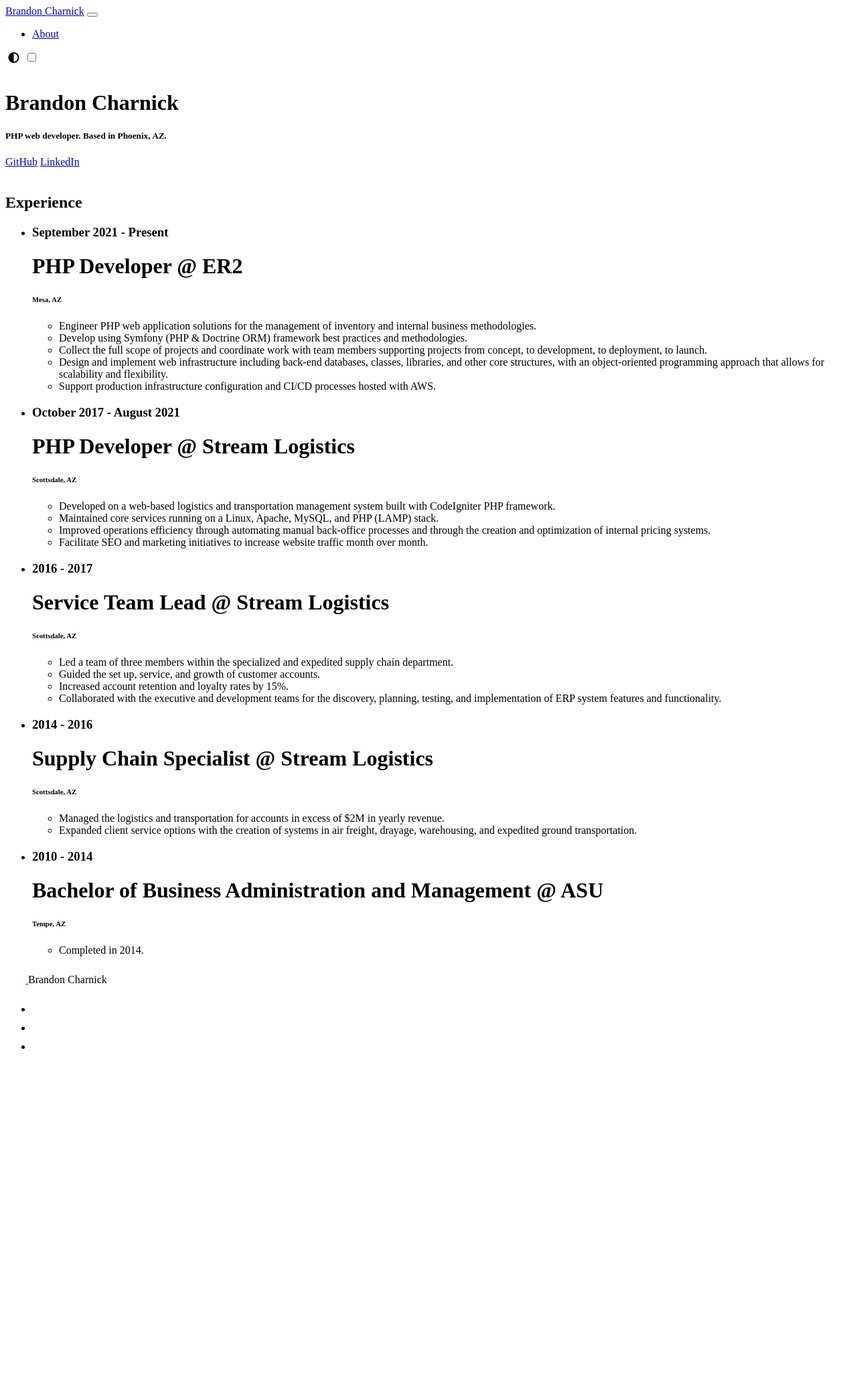
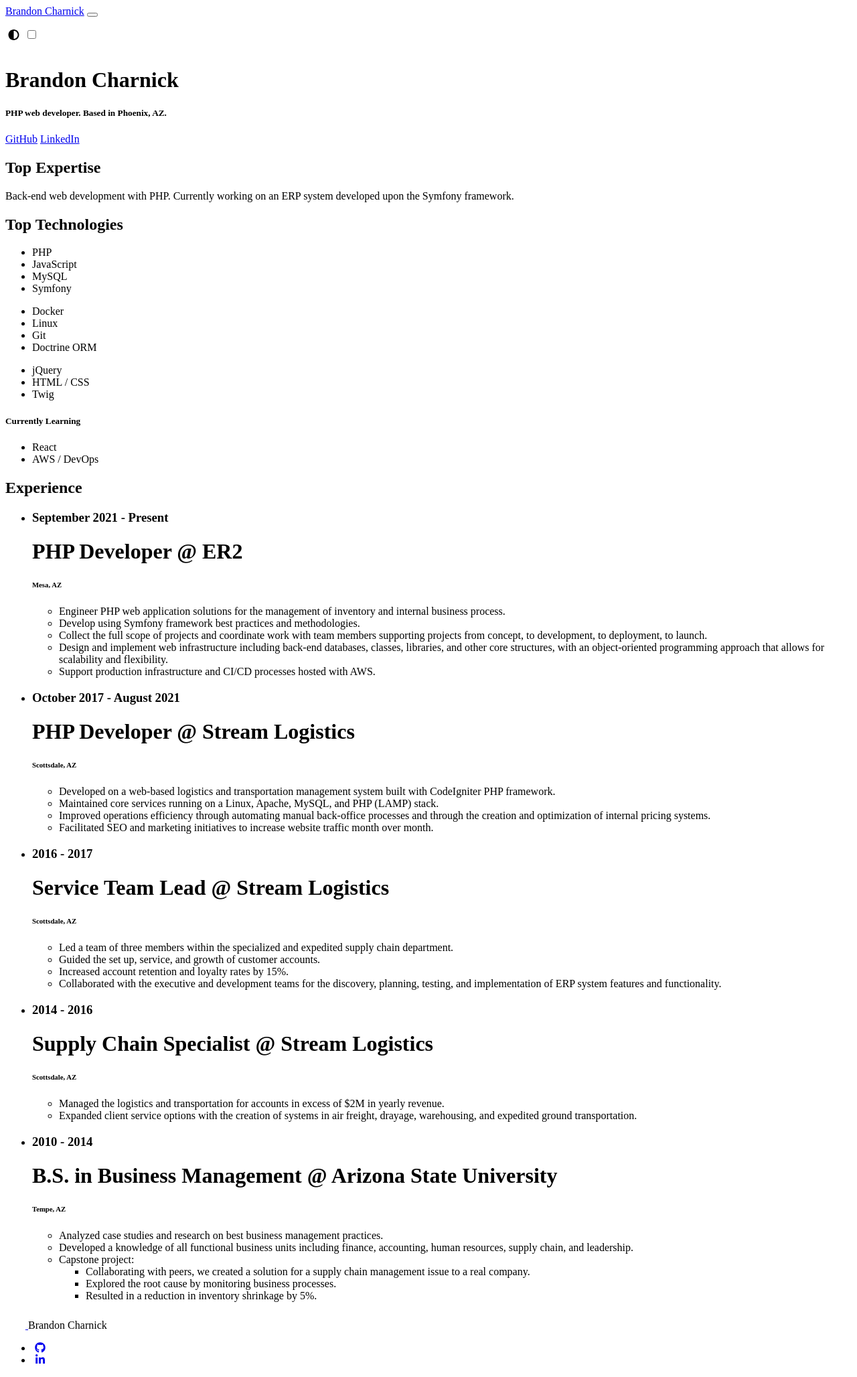
Before and after one commit to brandon-charnick/personal-website-symfony, a Symfony app: template templates/index/index.html.twig in a window 1280 px wide. Shown: the whole page at 67% size. Before the commit the page ends 1566 px from the top, so only its background shows below. Run offline with Twig, Linux system fonts and the light colour scheme; the template is opened without the code that fills it, so the values that code supplies are empty; some libraries are stand-ins or nearby versions.

Commit message:
Index Content
Finished index content.

```diff
--- a/assets/theme/switch.js
+++ b/assets/theme/switch.js
@@ -1,7 +1,3 @@
-/**
- *  Light Switch @version v0.1.4
- */
-
 (function () {
   let light_switch = document.getElementById("light-switch");
   if (!light_switch) {
--- a/templates/base.html.twig
+++ b/templates/base.html.twig
@@ -32,9 +32,9 @@
 				</button>
 				<div class="collapse navbar-collapse" id="navbarNavDropdown">
 					<ul class="navbar-nav me-auto">
-						<li class="nav-item">
+						{# <li class="nav-item">
 							<a class="nav-link" href="#">About</a>
-						</li>
+						</li> #}
 						{# <li class="nav-item">
 							<a class="nav-link" href="#">Dashboard</a>
 						</li> #}
@@ -59,7 +59,7 @@
 	{% block body %}
 	{% endblock %}
 
-	<div class="container-lg px-0">
+	<div class="container-lg">
 		<footer class="d-flex flex-wrap justify-content-between align-items-center py-3 my-4">
 			<div class="col-md-4 d-flex align-items-center">
 				<a href="/" class="mb-3 me-2 mb-md-0 text-muted text-decoration-none lh-1">
@@ -70,18 +70,13 @@
 
 			<ul class="nav col-md-4 justify-content-end list-unstyled d-flex">
 				<li class="ms-3">
-					<a class="text-muted" href="#">
-						<svg class="bi" width="24" height="24"><use xlink:href="#twitter"/></svg>
+					<a class="text-muted" target="_blank" href="https://github.com/brandon-charnick">
+						<i width="24" height="24" class="fa-brands fa-github"></i>
 					</a>
 				</li>
 				<li class="ms-3">
-					<a class="text-muted" href="#">
-						<svg class="bi" width="24" height="24"><use xlink:href="#instagram"/></svg>
-					</a>
-				</li>
-				<li class="ms-3">
-					<a class="text-muted" href="#">
-						<svg class="bi" width="24" height="24"><use xlink:href="#facebook"/></svg>
+					<a class="text-muted" target="_blank" href="https://www.linkedin.com/in/brandon-charnick/">
+						<i width="24" height="24" class="fa-brands fa-linkedin-in"></i>
 					</a>
 				</li>
 			</ul>
--- a/templates/index/index.html.twig
+++ b/templates/index/index.html.twig
@@ -20,12 +20,52 @@
 			</div>
 		</div>
 
-		<div class="mt-4 col-lg-12">&nbsp;</div>
+		<div class="row mt-4">
+			<div class="col-lg-12">
+				<h2 class="mt-5">Top Expertise</h2>
+				<p class="mt-4">
+					Back-end web development with PHP. Currently working on an ERP system developed upon the Symfony framework.
+				</p>
+			</div>
+		</div>
+
+		<div class="row mt-4">
+			<div class="col-lg-12">
+				<h2 class="mt-5">Top Technologies</h2>
+				<p class="mt-4">
+					<ul class="list-group list-group-horizontal border-0">
+						<li class="list-group-item border-0 bg-light">PHP</li>
+						<li class="list-group-item border-0 bg-light">JavaScript</li>
+						<li class="list-group-item border-0 bg-light">MySQL</li>
+						<li class="list-group-item border-0 bg-light">Symfony</li>
+					</ul>
+					<ul class="list-group list-group-horizontal border-0">
+						<li class="list-group-item border-0 bg-light">Docker</li>
+						<li class="list-group-item border-0 bg-light">Linux</li>
+						<li class="list-group-item border-0 bg-light">Git</li>
+						<li class="list-group-item border-0 bg-light">Doctrine ORM</li>
+					</ul>
+					<ul class="list-group list-group-horizontal border-0">
+
+						<li class="list-group-item border-0 bg-light">jQuery</li>
+						<li class="list-group-item border-0 bg-light">HTML / CSS</li>
+						<li class="list-group-item border-0 bg-light">Twig</li>
+					</ul>
+				</p>
+				<h5>Currently Learning</h5>
+				<p>
+					<ul class="list-group list-group-horizontal border-0">
+						<li class="list-group-item border-0 bg-light">React</li>
+						<li class="list-group-item border-0 bg-light">AWS / DevOps</li>
+					</ul>
+				</p>
+			</div>
+		</div>
 
 		<div class="row mt-5">
-			<h2 class="mt-5">Experience</h2>
-		</div>
-		<div class="row">
+			<div class="row">
+				<h2>Experience</h2>
+			</div>
 			<div class="timeline-container">
 				<div class="container">
 					<div class="timeline">
@@ -35,13 +75,14 @@
 									<h3 class="date">September 2021 - Present</h3>
 									<h1>PHP Developer @ ER2</h1>
 									<h6>Mesa, AZ</h6>
+
 									<p>
 										<ul>
-											<li>Engineer PHP web application solutions for the management of inventory and internal business methodologies.</li>
-											<li>Develop using Symfony (PHP & Doctrine ORM) framework best practices and methodologies.</li>
+											<li>Engineer PHP web application solutions for the management of inventory and internal business process.</li>
+											<li>Develop using Symfony framework best practices and methodologies.</li>
 											<li>Collect the full scope of projects and coordinate work with team members supporting projects from concept, to development, to deployment, to launch.</li>
 											<li>Design and implement web infrastructure including back-end databases, classes, libraries, and other core structures, with an object-oriented programming approach that allows for scalability and flexibility.</li>
-											<li>Support production infrastructure configuration and CI/CD processes hosted with AWS.</li>
+											<li>Support production infrastructure and CI/CD processes hosted with AWS.</li>
 										</ul>
 									</p>
 								</div>
@@ -56,7 +97,7 @@
 											<li>Developed on a web-based logistics and transportation management system built with CodeIgniter PHP framework.</li>
 											<li>Maintained core services running on a Linux, Apache, MySQL, and PHP (LAMP) stack.</li>
 											<li>Improved operations efficiency through automating manual back-office processes and through the creation and optimization of internal pricing systems.</li>
-											<li>Facilitate SEO and marketing initiatives to increase website traffic month over month.</li>
+											<li>Facilitated SEO and marketing initiatives to increase website traffic month over month.</li>
 										</ul>
 									</p>
 								</div>
@@ -92,11 +133,18 @@
 							<li class="list-item">
 								<div class="timeline-content">
 									<h3 class="date">2010 - 2014</h3>
-									<h1>Bachelor of Business Administration and Management @ ASU</h1>
+									<h1>B.S. in Business Management @ Arizona State University</h1>
 									<h6>Tempe, AZ</h6>
 									<p>
 										<ul>
-											<li>Completed in 2014.</li>
+											<li>Analyzed case studies and research on best business management practices.</li>
+											<li>Developed a knowledge of all functional business units including finance, accounting, human resources, supply chain, and leadership.</li>
+											<li>Capstone project:</li>
+											<ul>
+												<li>Collaborating with peers, we created a solution for a supply chain management issue to a real company.</li>
+												<li>Explored the root cause by monitoring business processes.</li>
+												<li>Resulted in a reduction in inventory shrinkage by 5%.</li>
+											</ul>
 										</ul>
 									</p>
 								</div>
@@ -106,6 +154,5 @@
 				</div>
 			</div>
 		</div>
-
 	</div>
 {% endblock %}
```
Also changed, not shown: assets/styles/global.scss (+9 -5 lines), 1 other file.
